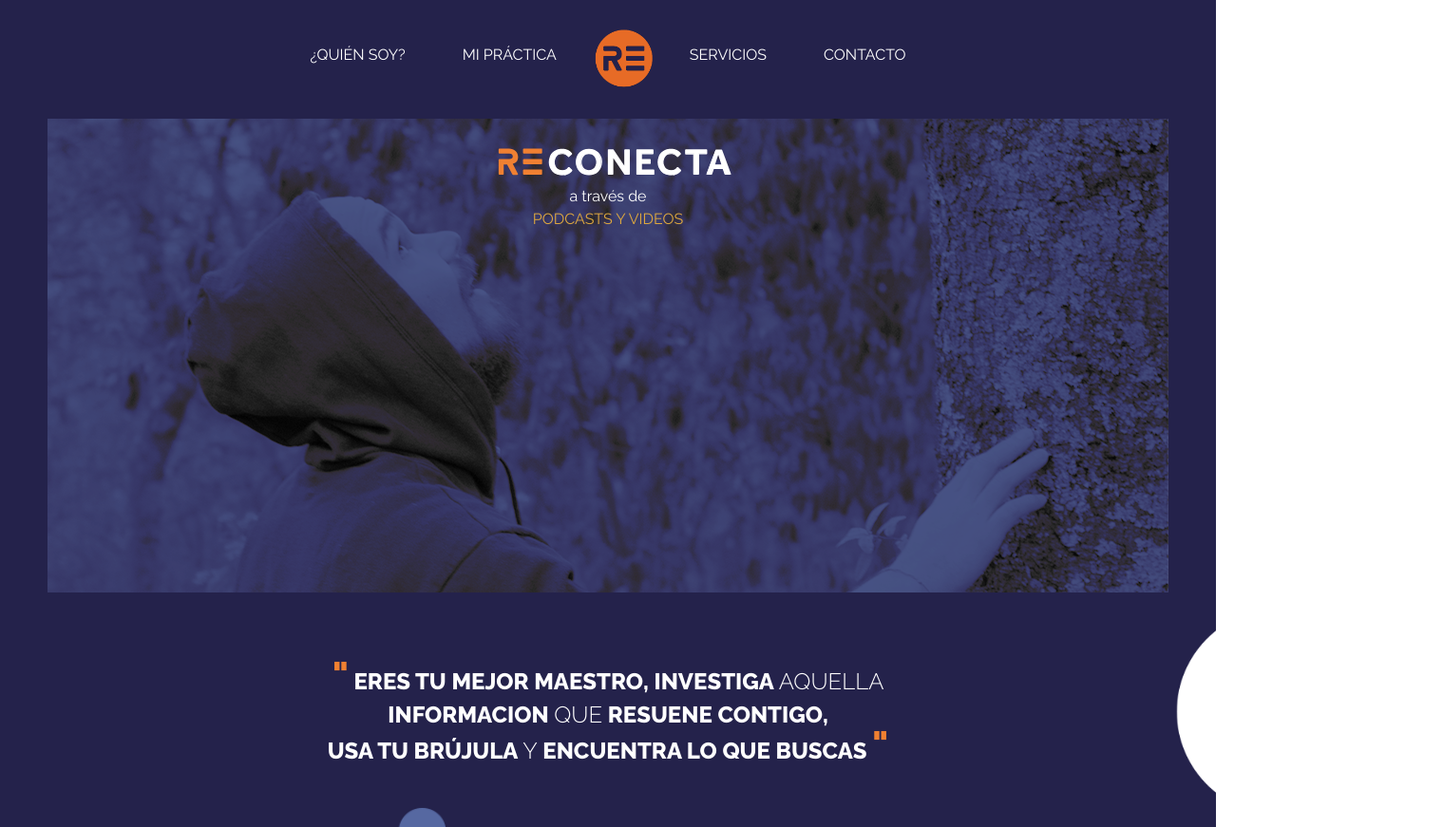
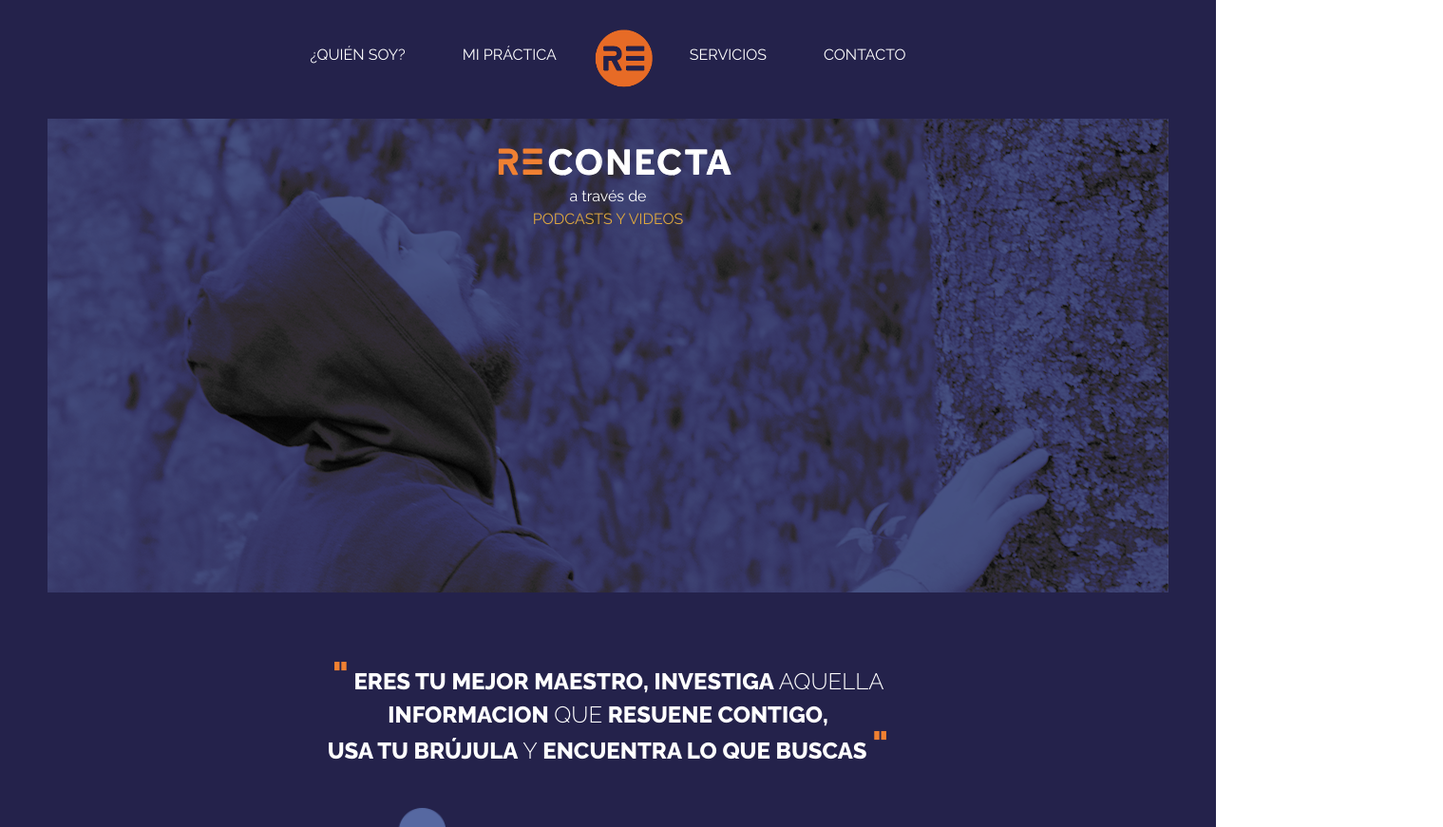
Before and after one commit to Videl90/Ricardo-Espana, a plain HTML site: page reconecta.html in a window 1280 px wide. Shown: the top 871 px of the page at 95% size, 1519 px wide, since content can reach past the window. Drawn offline with nearby package versions, Linux system fonts and the light colour scheme.

```diff
--- a/reconecta-styles.css
+++ b/reconecta-styles.css
@@ -79,7 +79,7 @@
     width: 120px;
     position: absolute;
     z-index: 0;
-    left: 1229px;
+    left: 1399px;
     top: 629px;
 }
 
```
